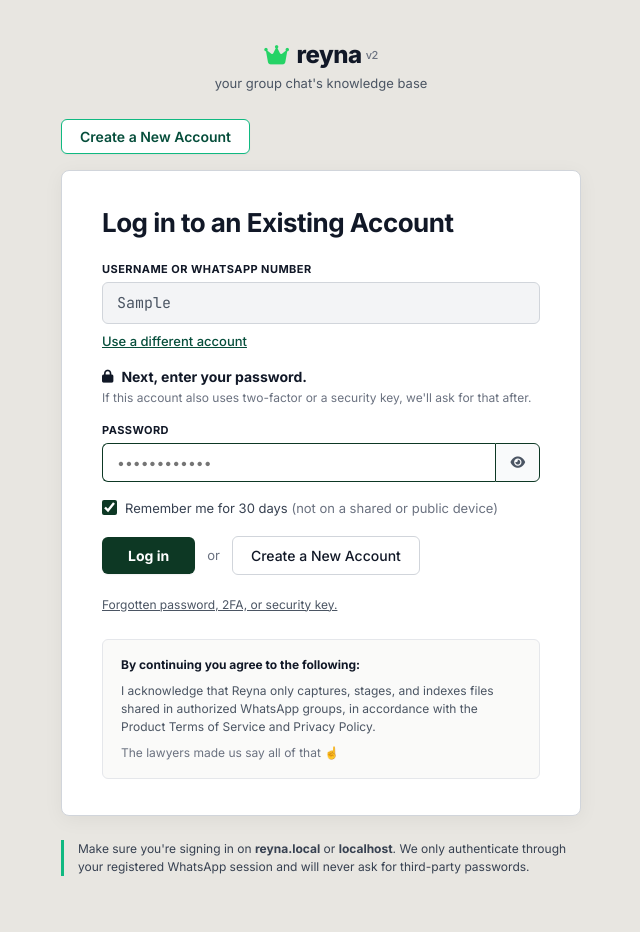
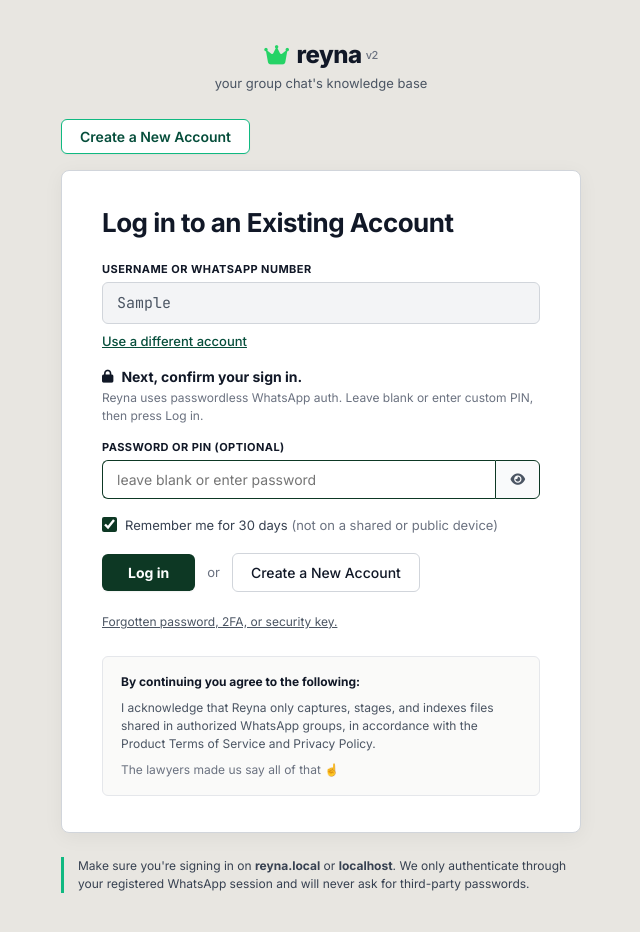
Before and after one commit to hurshnarayan/reyna, a React (Vite) app in the folder web/: page /login in a window 1280 px wide. Both pictures are taken after typing "Sample" into the empty fields and a click on the button "Continue". Shown: the whole page, without its empty margins (319-959 px from the left). Built offline with nearby package versions, Linux system fonts and the light colour scheme.

Commit message:
fix(auth): clarify password field is optional for passwordless WhatsApp auth

```diff
--- a/web/src/pages/Login.jsx
+++ b/web/src/pages/Login.jsx
@@ -239,12 +239,12 @@ export default function Login() {
                   marginTop: 18,
                 }}>
                   <Fa icon={icons.lock} style={{ fontSize: 13, color: '#111827' }} />
-                  {isRegister ? 'Next, enter your details.' : 'Next, enter your password.'}
+                  {isRegister ? 'Next, enter your details.' : 'Next, confirm your sign in.'}
                 </div>
                 <p style={{ fontSize: 12, color: '#6b7280', margin: '0 0 16px 0', lineHeight: 1.45 }}>
                   {isRegister
-                    ? 'Choose your display name and credentials to finish setting up your workspace.'
-                    : 'If this account also uses two-factor or a security key, we\'ll ask for that after.'}
+                    ? 'Choose your display name to finish setting up your workspace.'
+                    : 'Reyna uses passwordless WhatsApp auth. Leave blank or enter custom PIN, then press Log in.'}
                 </p>
 
                 {isRegister && (
@@ -293,14 +293,14 @@ export default function Login() {
                     letterSpacing: '0.04em',
                     marginBottom: 6,
                   }}>
-                    PASSWORD
+                    PASSWORD OR PIN (OPTIONAL)
                   </label>
                   <div style={{ display: 'flex', position: 'relative' }}>
                     <input
                       type={showPassword ? 'text' : 'password'}
                       value={password}
                       onChange={e => setPassword(e.target.value)}
-                      placeholder="••••••••••••"
+                      placeholder="leave blank or enter password"
                       autoFocus={!isRegister}
                       style={{
                         flex: 1,
```
